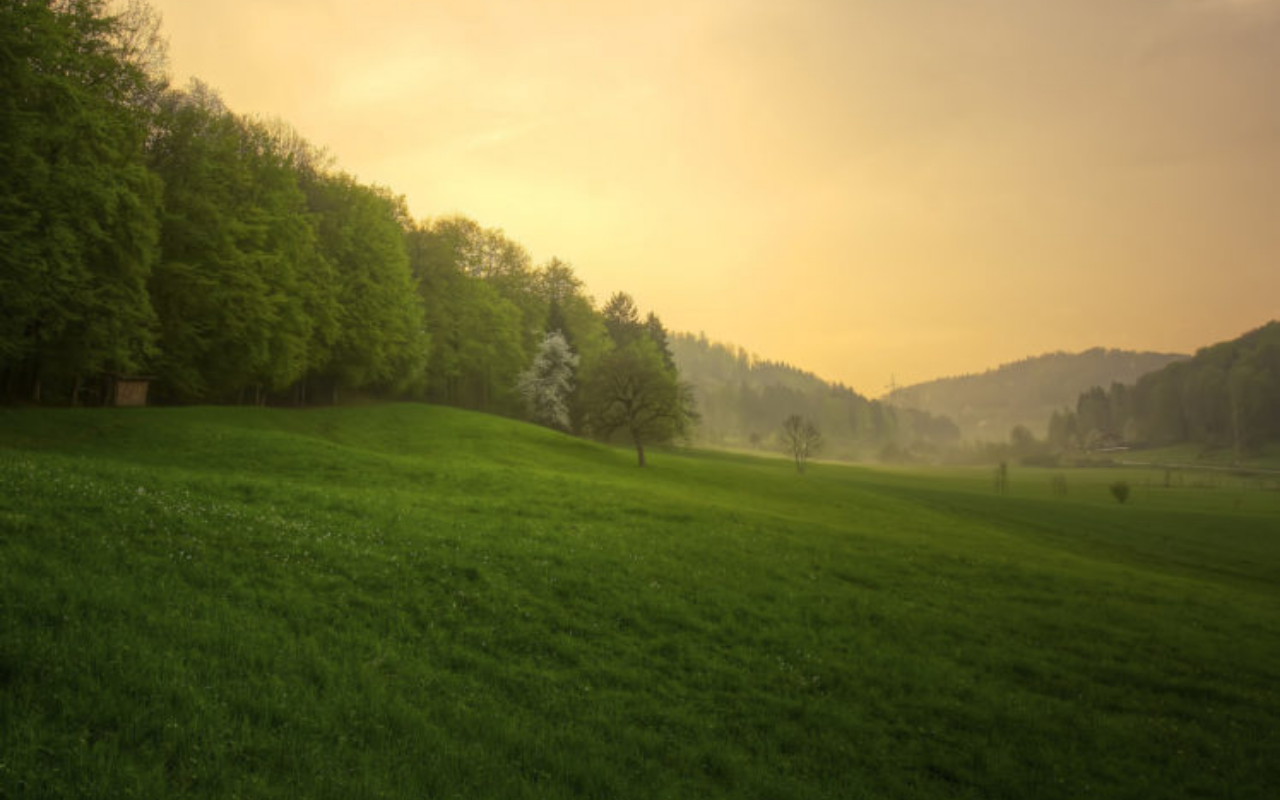
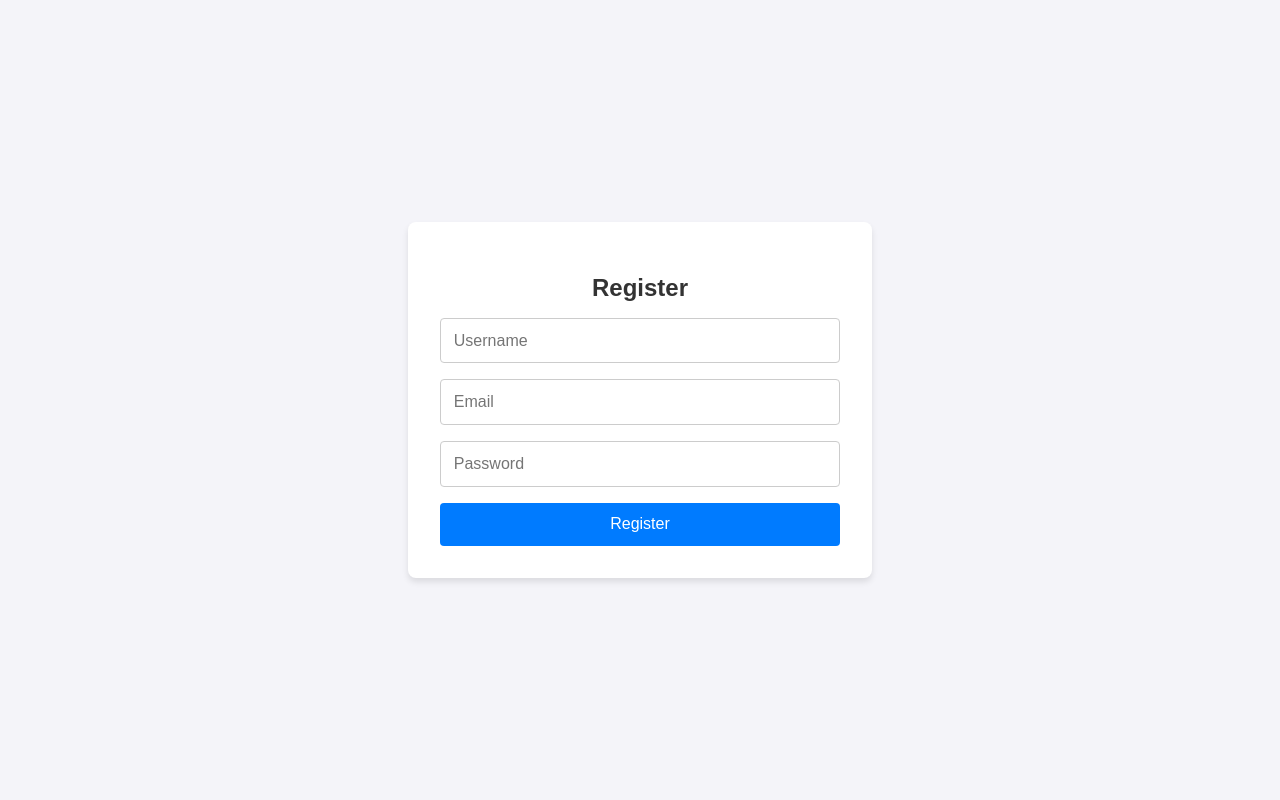
Before and after one commit to pusilvija/your-planner-fe, a React (Create React App) app in the folder frontend/: page /register in a window 1280 px wide. Before the commit this address had no page. Built offline with nearby package versions, Linux system fonts and the light colour scheme.

Commit message:
feat: added simple login

```diff
--- a/frontend/src/App.jsx
+++ b/frontend/src/App.jsx
@@ -1,19 +1,51 @@
 import './App.css';
+import { BrowserRouter, Routes, Route, Navigate } from 'react-router-dom';
 
-import TaskBoard from './TaskBoard/TaskBoard.jsx'
-import { BrowserRouter, Routes, Route } from 'react-router-dom';
+import TaskBoard from './TaskBoard/TaskBoard.jsx';
 import TaskDetails from './TaskDetails/TaskDetails.jsx';
+import Login from './Login.js';
+import Register from './Register.js';
+import LandingPage from './LandingPage.js'; // Import the new LandingPage component
+
+// Protected Route Component
+const ProtectedRoute = ({ children }) => {
+  const token = localStorage.getItem('token'); // Check if the token exists
+  return token ? children : <Navigate to="/landing" replace />; // Redirect to the landing page
+};
 
 function App() {
   return (
-    <>
     <BrowserRouter>
       <Routes>
-        <Route path="/" element={<TaskBoard />} />
-        <Route path="/tasks/:taskId" element={<TaskDetails />} />
+        {/* Landing Page Route */}
+        <Route path="/landing" element={<LandingPage />} />
+
+        {/* Login and Register Routes */}
+        <Route path="/login" element={<Login />} />
+        <Route path="/register" element={<Register />} />
+
+        {/* Protected Routes */}
+        <Route
+          path="/"
+          element={
+            <ProtectedRoute>
+              <TaskBoard />
+            </ProtectedRoute>
+          }
+        />
+        <Route
+          path="/tasks/:taskId"
+          element={
+            <ProtectedRoute>
+              <TaskDetails />
+            </ProtectedRoute>
+          }
+        />
+
+        {/* Redirect to Landing Page by Default */}
+        <Route path="*" element={<Navigate to="/landing" replace />} />
       </Routes>
     </BrowserRouter>
-    </>
   );
 }
 
--- /dev/null
+++ b/frontend/src/LandingPage.css
@@ -0,0 +1,40 @@
+.landing-container {
+    display: flex;
+    flex-direction: column;
+    justify-content: center;
+    align-items: center;
+    height: 100vh;
+    background-color: #f4f4f9;
+    text-align: center;
+}
+
+.landing-title {
+    font-size: 2rem;
+    color: #333333;
+    margin-bottom: 1rem;
+}
+
+.landing-subtitle {
+    font-size: 1.2rem;
+    color: #666666;
+    margin-bottom: 2rem;
+}
+
+.landing-buttons {
+    display: flex;
+    gap: 1rem;
+}
+
+.landing-button {
+    padding: 0.8rem 1.5rem;
+    background-color: #007bff;
+    color: #ffffff;
+    text-decoration: none;
+    border-radius: 4px;
+    font-size: 1rem;
+    transition: background-color 0.3s ease;
+}
+
+.landing-button:hover {
+    background-color: #0056b3;
+}
--- /dev/null
+++ b/frontend/src/LandingPage.js
@@ -0,0 +1,18 @@
+import React from 'react';
+import { Link } from 'react-router-dom';
+import './LandingPage.css'; // Import CSS for styling
+
+const LandingPage = () => {
+  return (
+    <div className="landing-container">
+      <h1 className="landing-title">Welcome to Your Planner</h1>
+      <p className="landing-subtitle">Please log in or register to continue.</p>
+      <div className="landing-buttons">
+        <Link to="/login" className="landing-button">Login</Link>
+        <Link to="/register" className="landing-button">Register</Link>
+      </div>
+    </div>
+  );
+};
+
+export default LandingPage;
--- /dev/null
+++ b/frontend/src/Login.css
@@ -0,0 +1,61 @@
+.login-container {
+    display: flex;
+    justify-content: center;
+    align-items: center;
+    height: 100vh;
+    background-color: #f4f4f9;
+}
+
+.login-form {
+    background: #ffffff;
+    padding: 2rem;
+    border-radius: 8px;
+    box-shadow: 0 4px 6px rgba(0, 0, 0, 0.1);
+    width: 100%;
+    max-width: 400px;
+    text-align: center;
+}
+
+.login-title {
+    font-size: 1.5rem;
+    margin-bottom: 1rem;
+    color: #333333;
+}
+
+.login-error {
+    color: #ff4d4d;
+    font-size: 0.9rem;
+    margin-bottom: 1rem;
+}
+
+.login-input {
+    width: 100%;
+    padding: 0.8rem;
+    margin-bottom: 1rem;
+    border: 1px solid #cccccc;
+    border-radius: 4px;
+    font-size: 1rem;
+    box-sizing: border-box;
+}
+
+.login-input:focus {
+    border-color: #007bff;
+    outline: none;
+    box-shadow: 0 0 4px rgba(0, 123, 255, 0.5);
+}
+
+.login-button {
+    width: 100%;
+    padding: 0.8rem;
+    background-color: #007bff;
+    color: #ffffff;
+    border: none;
+    border-radius: 4px;
+    font-size: 1rem;
+    cursor: pointer;
+    transition: background-color 0.3s ease;
+}
+
+.login-button:hover {
+    background-color: #0056b3;
+}
--- /dev/null
+++ b/frontend/src/Login.js
@@ -0,0 +1,53 @@
+import React, { useState } from 'react';
+import axiosInstance from './axiosConfig.js';
+import './Login.css'; // Import the CSS file for styling
+
+const Login = () => {
+    const [username, setUsername] = useState('');
+    const [password, setPassword] = useState('');
+    const [error, setError] = useState('');
+
+    const handleSubmit = (e) => {
+        e.preventDefault();
+        setError(''); // Clear any previous errors
+        axiosInstance.post('/api/users/login/', {
+            username,
+            password,
+        })
+        .then(response => {
+            console.log('Login Successful', response.data);
+            localStorage.setItem('token', response.data.token);
+            window.location.href = '/'; // Redirect to the TaskBoard
+        })
+        .catch(error => {
+            console.error('There was an error logging in!', error);
+            setError('Invalid username or password. Please try again.');
+        });
+    };
+
+    return (
+        <div className="login-container">
+            <form className="login-form" onSubmit={handleSubmit}>
+                <h2 className="login-title">Login</h2>
+                {error && <p className="login-error">{error}</p>}
+                <input
+                    type="text"
+                    placeholder="Username"
+                    value={username}
+                    onChange={(e) => setUsername(e.target.value)}
+                    className="login-input"
+                />
+                <input
+                    type="password"
+                    placeholder="Password"
+                    value={password}
+                    onChange={(e) => setPassword(e.target.value)}
+                    className="login-input"
+                />
+                <button type="submit" className="login-button">Login</button>
+            </form>
+        </div>
+    );
+};
+
+export default Login;
--- /dev/null
+++ b/frontend/src/Register.css
@@ -0,0 +1,67 @@
+.register-container {
+    display: flex;
+    justify-content: center;
+    align-items: center;
+    height: 100vh;
+    background-color: #f4f4f9;
+}
+
+.register-form {
+    background: #ffffff;
+    padding: 2rem;
+    border-radius: 8px;
+    box-shadow: 0 4px 6px rgba(0, 0, 0, 0.1);
+    width: 100%;
+    max-width: 400px;
+    text-align: center;
+}
+
+.register-title {
+    font-size: 1.5rem;
+    margin-bottom: 1rem;
+    color: #333333;
+}
+
+.register-error {
+    color: #ff4d4d;
+    font-size: 0.9rem;
+    margin-bottom: 1rem;
+}
+
+.register-success {
+    color: #28a745;
+    font-size: 0.9rem;
+    margin-bottom: 1rem;
+}
+
+.register-input {
+    width: 100%;
+    padding: 0.8rem;
+    margin-bottom: 1rem;
+    border: 1px solid #cccccc;
+    border-radius: 4px;
+    font-size: 1rem;
+    box-sizing: border-box;
+}
+
+.register-input:focus {
+    border-color: #007bff;
+    outline: none;
+    box-shadow: 0 0 4px rgba(0, 123, 255, 0.5);
+}
+
+.register-button {
+    width: 100%;
+    padding: 0.8rem;
+    background-color: #007bff;
+    color: #ffffff;
+    border: none;
+    border-radius: 4px;
+    font-size: 1rem;
+    cursor: pointer;
+    transition: background-color 0.3s ease;
+}
+
+.register-button:hover {
+    background-color: #0056b3;
+}
--- /dev/null
+++ b/frontend/src/Register.js
@@ -0,0 +1,70 @@
+import React, { useState } from 'react';
+import { useNavigate } from 'react-router-dom';
+import axios from 'axios';
+import './Register.css'; // Import CSS for styling
+
+const Register = () => {
+    const [username, setUsername] = useState('');
+    const [email, setEmail] = useState('');
+    const [password, setPassword] = useState('');
+    const [error, setError] = useState('');
+    const [success, setSuccess] = useState(false);
+    const navigate = useNavigate(); // Hook for navigation
+
+    const handleSubmit = (e) => {
+        e.preventDefault();
+        setError(''); // Clear any previous errors
+        setSuccess(false); // Reset success state
+
+        axios.post('/api/users/register/', {
+            username,
+            email,
+            password,
+        })
+        .then(response => {
+            console.log('Registration Successful', response.data);
+            setSuccess(true); // Show success message
+            setTimeout(() => {
+                navigate('/login'); // Redirect to login page after 2 seconds
+            }, 2000);
+        })
+        .catch(error => {
+            console.error('There was an error registering!', error);
+            setError('Registration failed. Please try again.');
+        });
+    };
+
+    return (
+        <div className="register-container">
+            <form className="register-form" onSubmit={handleSubmit}>
+                <h2 className="register-title">Register</h2>
+                {error && <p className="register-error">{error}</p>}
+                {success && <p className="register-success">Registration successful! Redirecting to login...</p>}
+                <input
+                    type="text"
+                    placeholder="Username"
+                    value={username}
+                    onChange={(e) => setUsername(e.target.value)}
+                    className="register-input"
+                />
+                <input
+                    type="email"
+                    placeholder="Email"
+                    value={email}
+                    onChange={(e) => setEmail(e.target.value)}
+                    className="register-input"
+                />
+                <input
+                    type="password"
+                    placeholder="Password"
+                    value={password}
+                    onChange={(e) => setPassword(e.target.value)}
+                    className="register-input"
+                />
+                <button type="submit" className="register-button">Register</button>
+            </form>
+        </div>
+    );
+};
+
+export default Register;
--- /dev/null
+++ b/frontend/src/axiosConfig.js
@@ -0,0 +1,22 @@
+import axios from 'axios';
+
+// Create an Axios instance
+const axiosInstance = axios.create({
+  baseURL: '/api', // Set your base API URL
+});
+
+// Add a request interceptor to attach the token
+axiosInstance.interceptors.request.use(
+  (config) => {
+    const token = localStorage.getItem('token'); // Retrieve the token from localStorage
+    if (token) {
+      config.headers.Authorization = `Bearer ${token}`; // Attach the token to the Authorization header
+    }
+    return config;
+  },
+  (error) => {
+    return Promise.reject(error);
+  }
+);
+
+export default axiosInstance;
--- /dev/null
+++ b/package.json
@@ -0,0 +1,6 @@
+{
+  "proxy": "http://localhost:8000",
+  "dependencies": {
+    "axios": "^1.9.0"
+  }
+}
```
Also changed, not shown: 1 other file (tests, documents, lock files or other folders).
